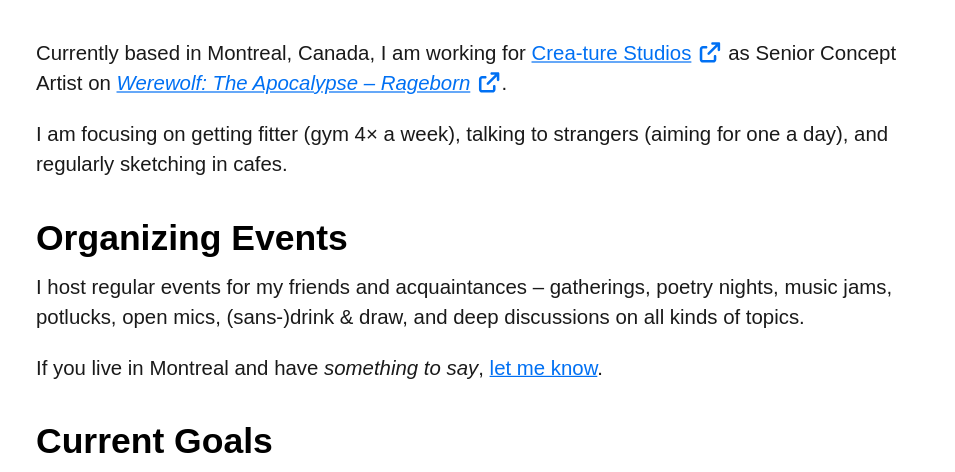
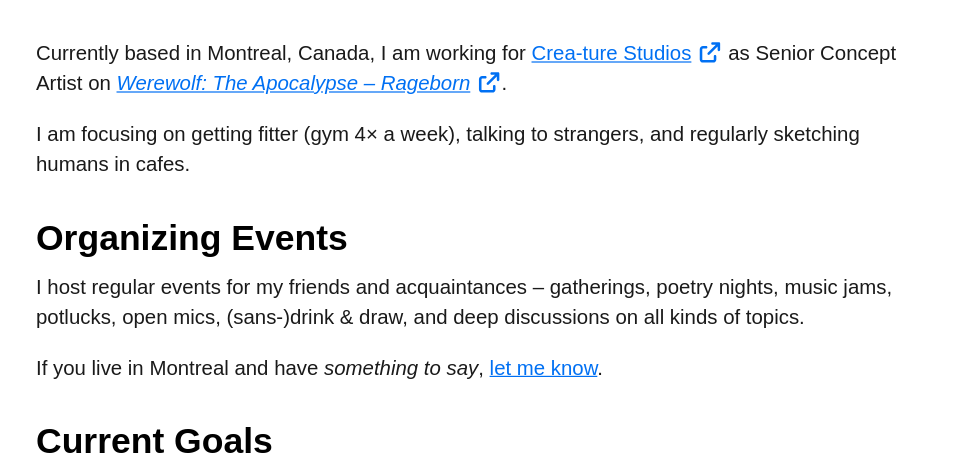
Before and after one commit to vmokry/personal-page, a plain HTML site: page now.html in a window 1280 px wide. Shown: the part 295-767 px from the top of the page, without its empty margins (154-1109 px from the left). Drawn offline with Linux system fonts and the light colour scheme; a small style sheet from the web is missing; a web font is replaced by a local one.

Commit message:
text update

```diff
--- a/now.html
+++ b/now.html
@@ -33,8 +33,7 @@
     <p class="post-info">Updated November 22, 2026</p>
 
     <p>Currently based in Montreal, Canada, I am working for <a class="combo" href="https://www.crea-turestudios.com/en/homepage/"><span>Crea-ture Studios</span> <i class="fa fa-external-link"></i></a> as Senior Concept Artist on <a class="combo" href="https://youtu.be/SsLlAoyTgrw"><span><i>Werewolf: The Apocalypse &ndash; Rageborn</i></span> <i class="fa fa-external-link"></i></a>.</p>
-    <p>I am focusing on getting fitter (gym 4&times; a week), talking to strangers (aiming for one a day), and
-        regularly sketching in cafes.</p>
+    <p>I am focusing on getting fitter (gym 4&times; a week), talking to strangers, and regularly sketching humans in cafes.</p>
 
     <h2>Organizing Events</h2>
     <p>I host regular events for my friends and acquaintances &ndash; gatherings, poetry nights, music jams, potlucks, open
```
